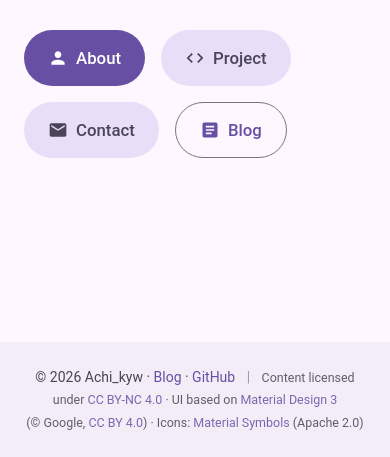
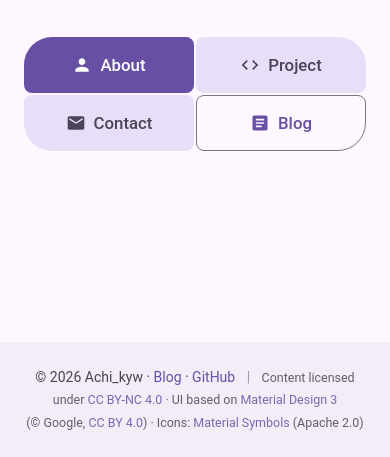
Before and after one commit to Achi-kyw/achi-kyw.github.io, an Astro site: page / in a window 390 px wide. Shown: the part 387-844 px from the top of the page. Built offline with nearby package versions, Linux system fonts and the light colour scheme; Astro itself is replaced by a stand-in of ours.

Commit message:
Change Home Page to connected button group

```diff
--- a/src/pages/index.astro
+++ b/src/pages/index.astro
@@ -15,7 +15,7 @@ const links = [
   <section class="hero hero-lg">
     <h1>Achi_kyw's Personal Page</h1>
     <p class="subtitle">A CS student at NTU and a software developer</p>
-    <div class="links">
+    <div class="btn-group">
       {links.map((l) => (
         <a class={`btn ${l.style}`} href={l.href}>
           <Icon path={l.icon} size={20} />
--- a/src/styles/global.css
+++ b/src/styles/global.css
@@ -954,8 +954,27 @@ section h2 {
   padding: 72px 0 8px;
 }
 
-.hero-lg .links {
-  gap: 16px;
+/* M3 Expressive connected button group:
+   2px 間距、外側角全圓、內側角 8px,按下的那顆 morph 成全圓 */
+.hero-lg .btn-group {
+  display: inline-flex;
+  gap: 2px;
+}
+
+.hero-lg .btn-group .btn {
+  border-radius: 8px;
+}
+
+.hero-lg .btn-group .btn:first-child {
+  border-radius: 28px 8px 8px 28px;
+}
+
+.hero-lg .btn-group .btn:last-child {
+  border-radius: 8px 28px 28px 8px;
+}
+
+.hero-lg .btn-group .btn:active {
+  border-radius: 28px;
 }
 
 /* M3 Expressive medium button 規格:56px 高、左右 padding 24dp */
@@ -974,6 +993,23 @@ section h2 {
   .hero-lg .subtitle {
     font-size: 1.15rem;
   }
+
+  .hero-lg .btn-group {
+    display: grid;
+    grid-template-columns: 1fr 1fr;
+    width: 100%;
+  }
+
+  .hero-lg .btn-group .btn {
+    justify-content: center;
+  }
+
+  .hero-lg .btn-group .btn:first-child { border-radius: 28px 8px 8px 8px; }
+  .hero-lg .btn-group .btn:nth-child(2) { border-radius: 8px 28px 8px 8px; }
+  .hero-lg .btn-group .btn:nth-child(3) { border-radius: 8px 8px 8px 28px; }
+  .hero-lg .btn-group .btn:last-child { border-radius: 8px 8px 28px 8px; }
+
+  .hero-lg .btn-group .btn:active { border-radius: 28px; }
 }
 
 /* ============================================================
```
